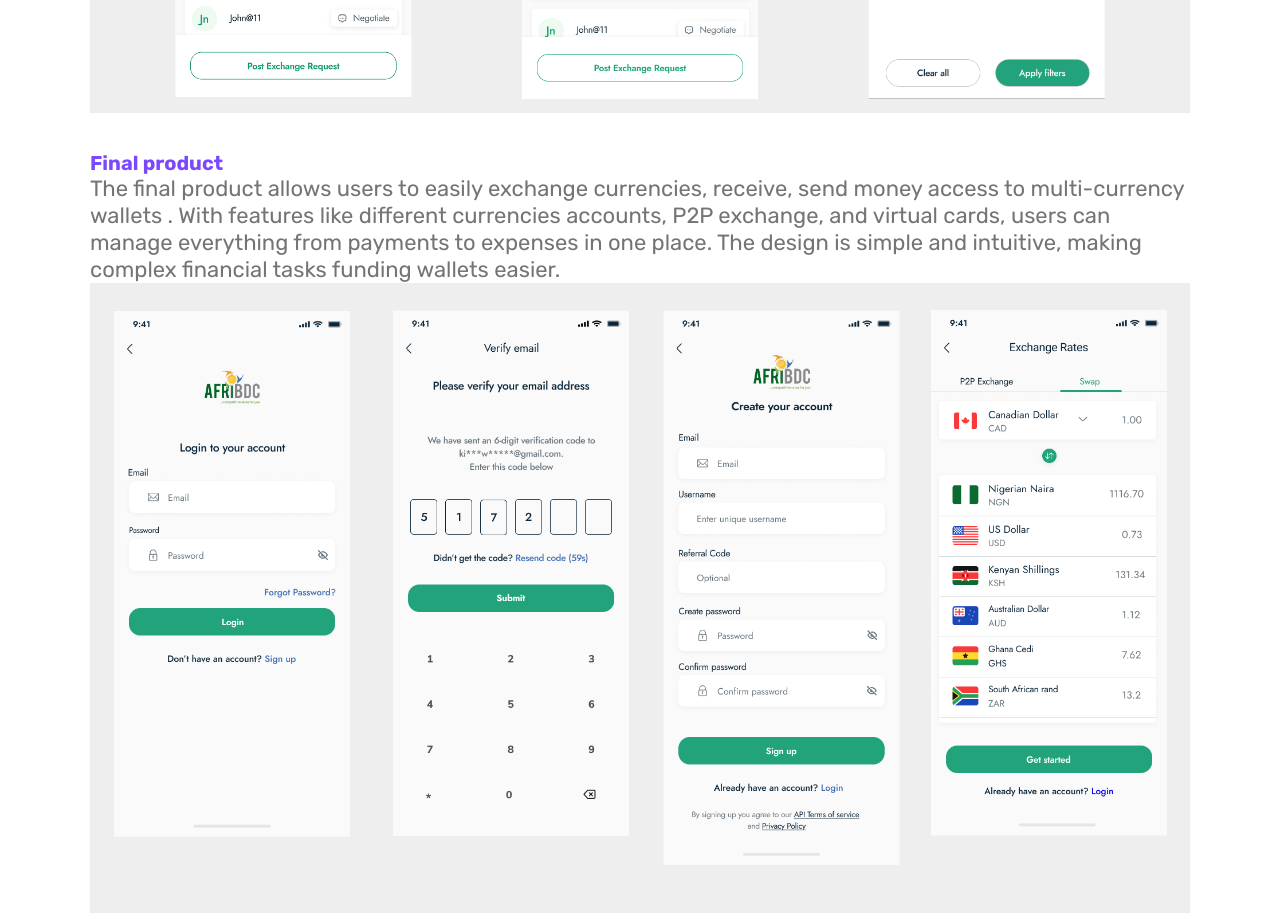
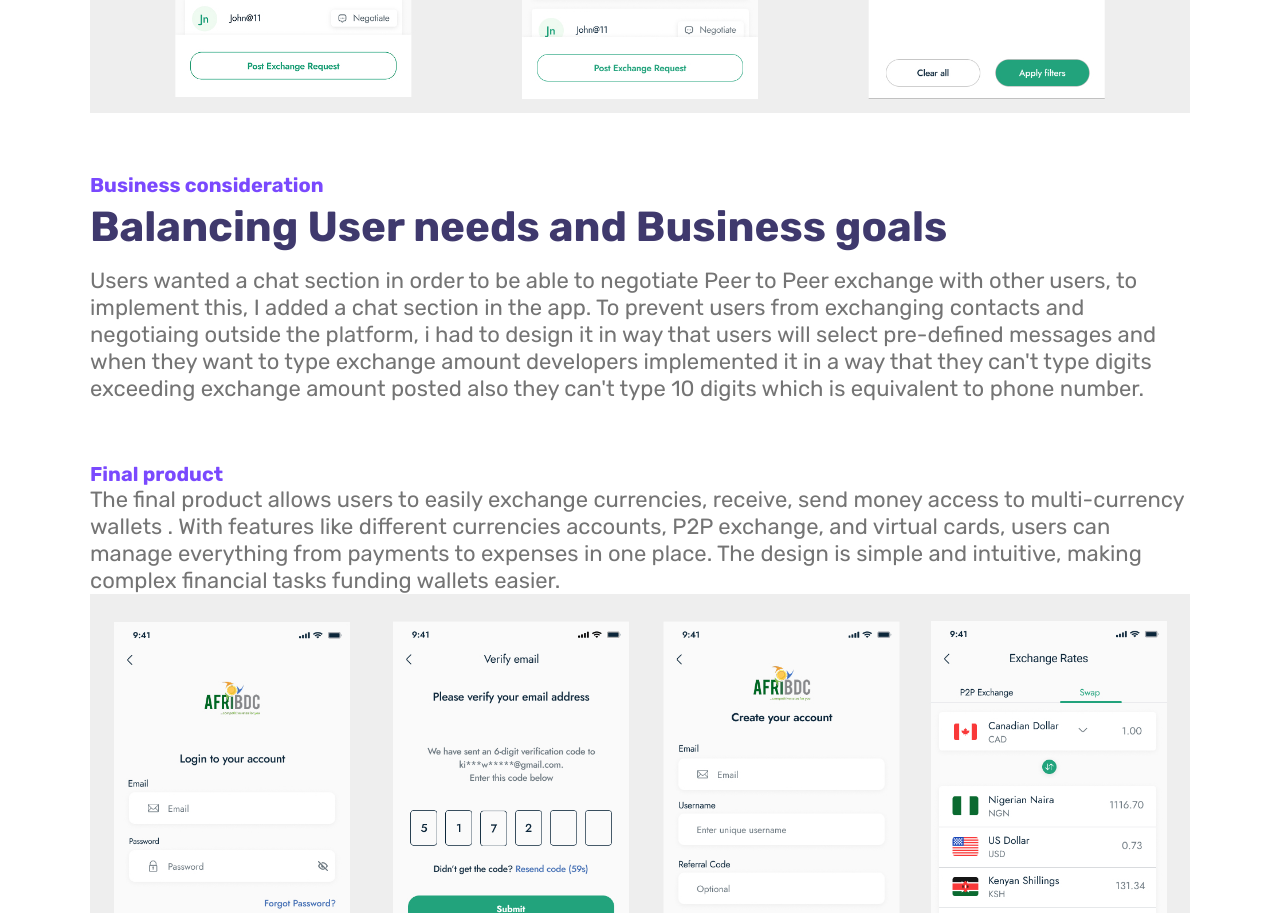
Before and after one commit to Walterkibet04/product-portfolio, a plain HTML site: page projects/currency-exchange/index.html in a window 1280 px wide. Shown: the part 7743-8656 px from the top of the page. Drawn offline with nearby package versions, Linux system fonts and the light colour scheme.

Commit message:
update on currency case study

```diff
--- a/projects/currency-exchange/index.html
+++ b/projects/currency-exchange/index.html
@@ -263,7 +263,25 @@
             <div>
                 <img src="../project-images/Currency 5.jpg" alt="after testing" loading="lazy">
             </div>
-        </section> <br><br>
+        </section>
+
+        <!--===================== user needs and business goals =====================-->
+        <section id="about" class="about section">
+            <div class="about__wrapper container">
+                <div class="about__content">
+                    <span class="section__subtitle">Business consideration</span>
+                    <h2 class="section__title">Balancing User needs and Business goals</h2>
+                    <p class="about__description"> Users wanted a chat section in order to be able to negotiate
+                        Peer to Peer exchange with other users, to implement this, I added a chat section in the
+                        app. To prevent users from exchanging contacts and negotiaing outside the platform, i had
+                        to design it in way that users will select pre-defined messages and when they want to type
+                        exchange amount developers implemented it in a way that they can't type digits exceeding exchange
+                        amount posted also they can't type 10 digits which is equivalent to phone number.
+                    </p>
+                </div>
+            </div>
+        </section>
+
 
         <!--===================== final product =====================-->
         <section class="container">
```
